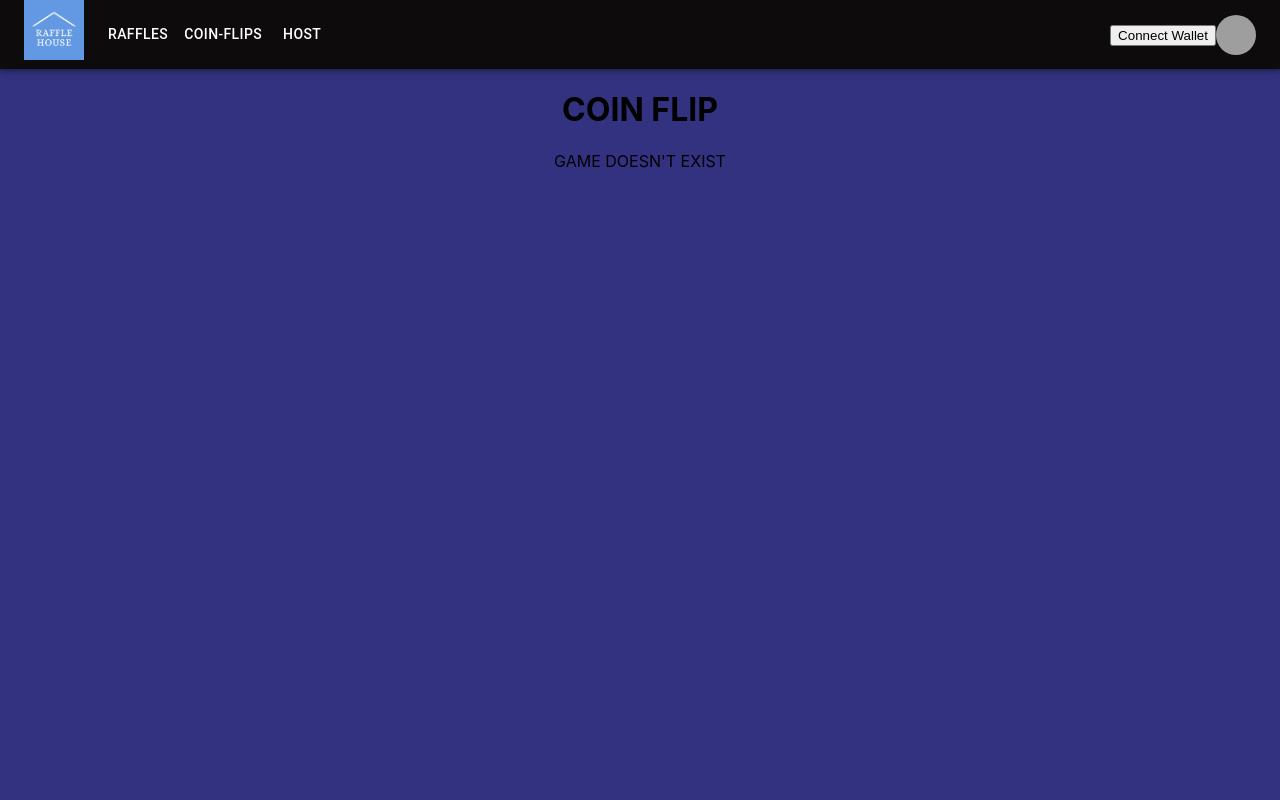
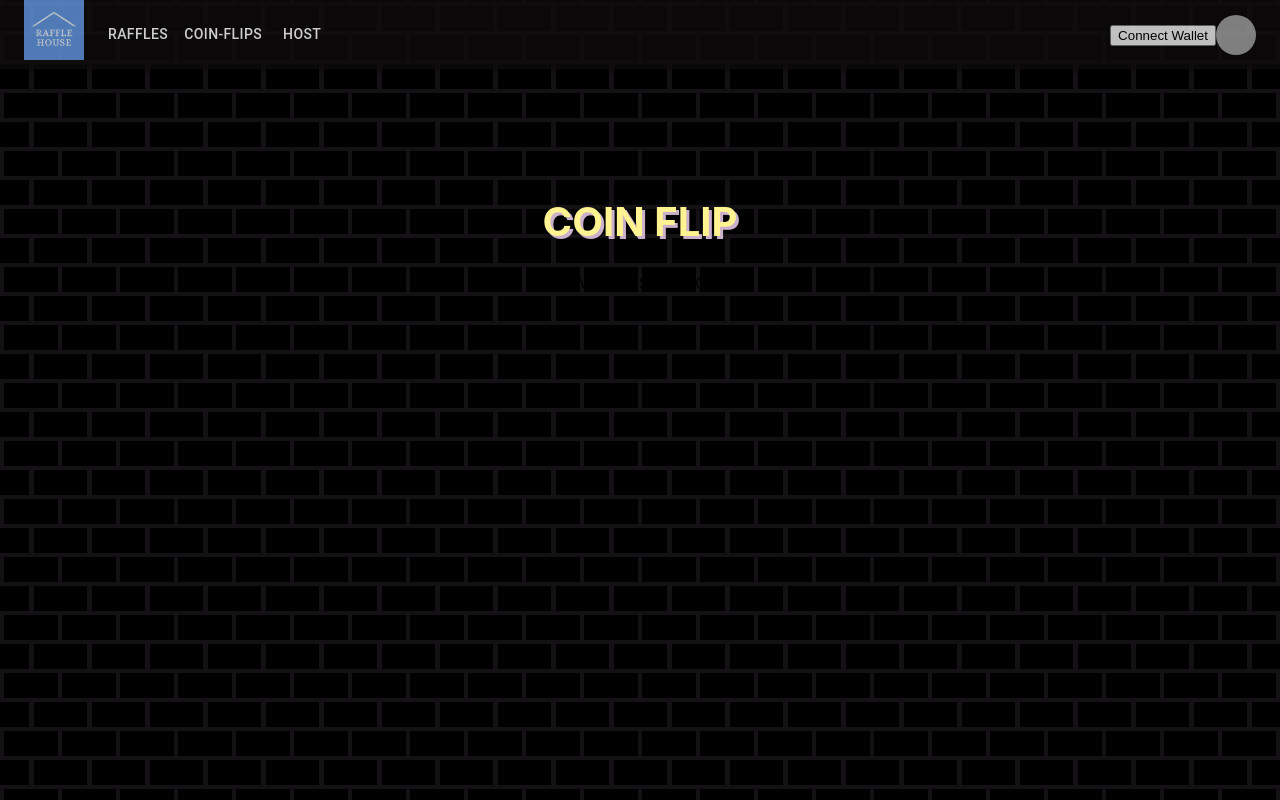
Before and after one commit to rottaj/RaffleHouse, a React (Create React App) app in the folder frontend/: page /coin-flip/1 in a window 1280 px wide. Shown: the top 800 px of the page. Built offline with nearby package versions, Linux system fonts and the light colour scheme; grey boxes are pictures that could not be loaded.

Commit message:
Updated CoinFlipViewer

```diff
--- a/frontend/src/Components/MenuItems.tsx
+++ b/frontend/src/Components/MenuItems.tsx
@@ -41,7 +41,7 @@ const ResponsiveAppBar = (props: any) => {
   };
 
   return (
-    <AppBar position="static" style={{backgroundColor: "#0d0b0b", color: "default"}}>
+    <AppBar position="static" style={{backgroundColor: "#0d0b0b", color: "default", opacity: '80%'}}>
       <Container maxWidth="xl">
         <Toolbar disableGutters>
           <Typography
--- a/frontend/src/Containers/CoinFlipViewer.css
+++ b/frontend/src/Containers/CoinFlipViewer.css
@@ -1,10 +1,21 @@
 .CoinFlipViewer-Div-Main {
     text-align: center;
     align-items: center;
-    background: rgb(50, 50, 128);
+    /*background: rgb(50, 50, 128);*/
 }
 
-.CoinFlip-Main-Title
+.Coinflip-Main-Title {
+    color: rgb(255, 242, 145);
+    text-shadow: rgb(203, 176, 204) 3px 3px;
+    font-size: 40px;
+}
+
+.CoinFlip-VS-h3 {
+    padding-right: 5%;
+    color: rgb(255, 242, 145);
+    text-shadow: rgb(203, 176, 204) 3px 3px;
+    font-size: 40px;
+}
 
 .CoinFlip-Game-Container {
     margin-top: 10%;
--- a/frontend/src/Containers/CoinFlipViewer.tsx
+++ b/frontend/src/Containers/CoinFlipViewer.tsx
@@ -86,7 +86,17 @@ export default class CoinFlipViewer extends React.Component<Props>{
                     {this.state.gameInfo ?
                         <div>
                             <div className="CoinFlip-GameInfo-Div">
-                                <h6>Winner: {this.state.gameInfo.winner}</h6>
+                                {this.state.gameInfo.winner != "0x0000000000000000000000000000000000000000" ?
+                                    <h6>Winner: {this.state.gameInfo.winner}</h6>
+                                :
+                                    <div>
+                                        {this.state.gameInfo.joineeAddress != "0x0000000000000000000000000000000000000000" ?
+                                            <h6>Selecting Winner</h6>
+                                        :
+                                            <h6>Waiting for player</h6>
+                                        }
+                                    </div>
+                                }
                             </div>
                             <div className="CoinFlip-Players-Container">
 
@@ -96,7 +106,7 @@ export default class CoinFlipViewer extends React.Component<Props>{
                                     <h6>Buy in Price: {parseInt(this.state.gameInfo.buyInPrice) / (10 ** 18)} eth</h6>
                                 </div>
 
-                                <h3>VS</h3>
+                                <h3 className="CoinFlip-VS-h3">VS</h3>
                                 {this.state.gameInfo.joineeAddress != "0x0000000000000000000000000000000000000000" ?
                                     <div className="CoinFlip-Players-Joinee-Div">
                                     <h6>Joinee: {this.state.gameInfo.joineeAddress}</h6>
```
